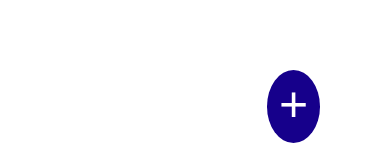
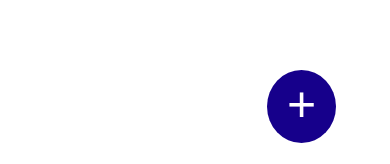
Before and after one commit to ckaushik567/Packet-Notes-App, a React (Vite) app: page / in a window 390 px wide. Shown: the part 677-841 px from the top of the page. Built offline with nearby package versions, Linux system fonts and the light colour scheme.

Commit message:
add responsiveness

```diff
--- a/src/App.module.css
+++ b/src/App.module.css
@@ -298,7 +298,7 @@
         /* Green */
         border: none;
         color: white;
-        padding: 5px 12px 10px 12px;
+        padding: 5px 20px 10px 20px;
         text-align: center;
         text-decoration: none;
         display: inline-block;
--- a/src/Components/Notes.module.css
+++ b/src/Components/Notes.module.css
@@ -199,7 +199,7 @@ li::-moz-list-bullet {
         height: auto;
         box-shadow: 0px 4px 20px 0px #00000040;
         /* margin: auto; */
-        margin: 1px auto;
+        margin: 10px auto;
         border-radius: 5px;
         padding: 10px 10px;
         line-height: 25px;
@@ -207,9 +207,9 @@ li::-moz-list-bullet {
 
     }
     .content {
-        height: 60%;
+        height: 75%;
         overflow-y: auto;
-        margin-top: 80px;
+        margin-top: 60px;
         width: 100vw;
         gap: 10px;
         scrollbar-width: thin;
```
